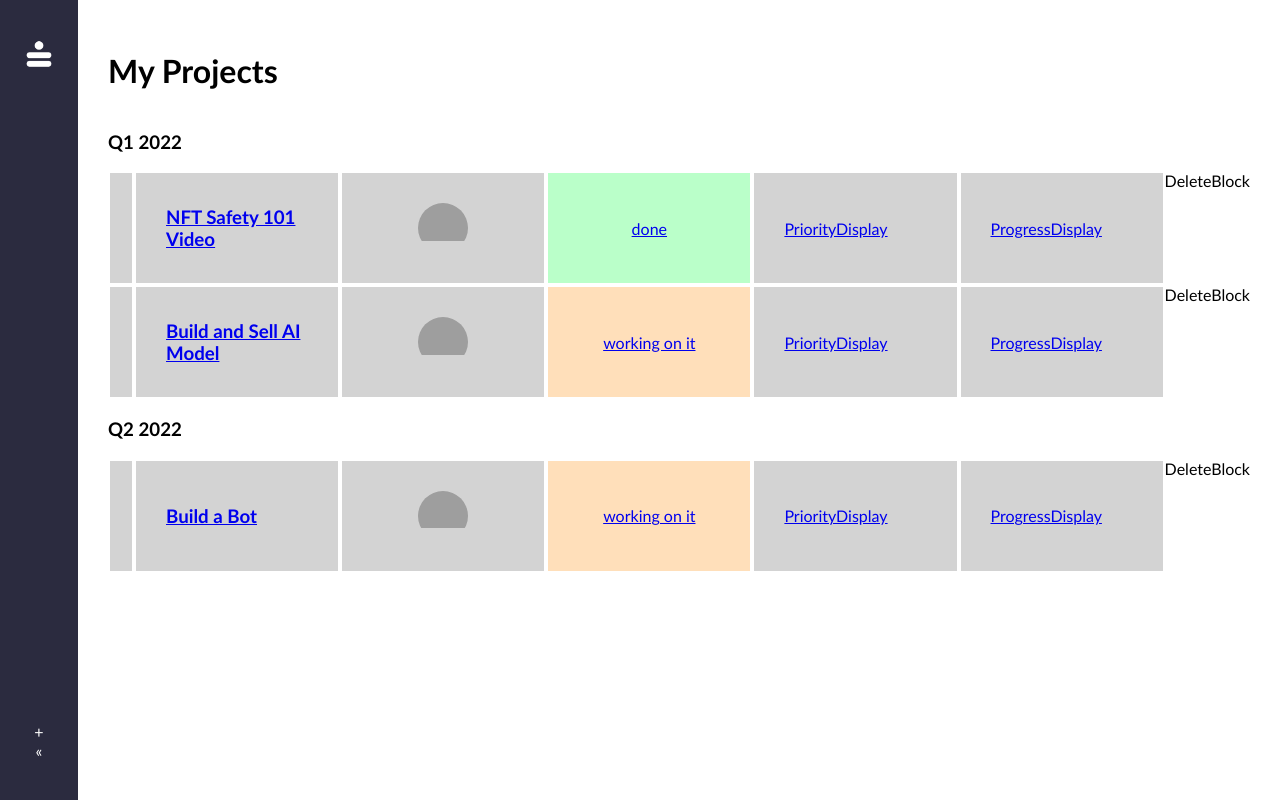
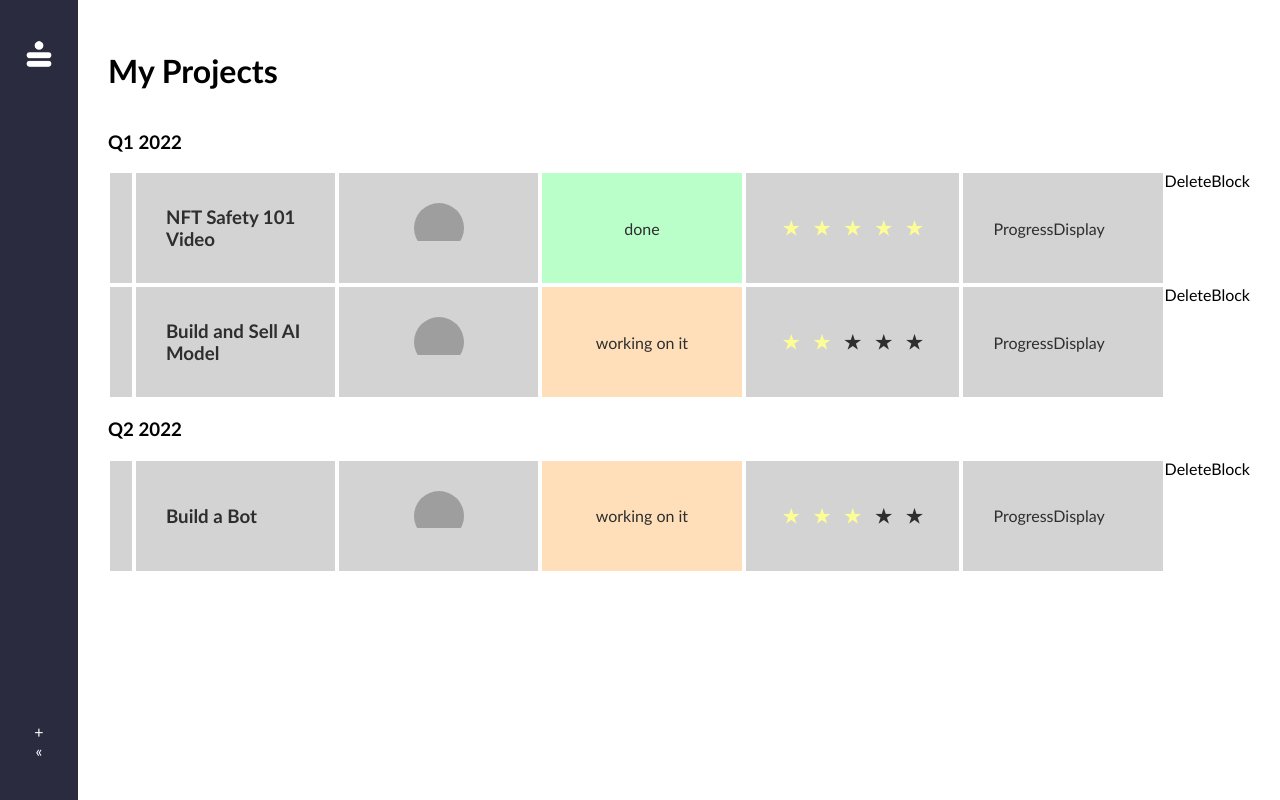
Before and after one commit to PatMiekina/monday-crm-clone, a React (Create React App) app: page / in a window 1280 px wide. Built offline with nearby package versions, Linux system fonts and the light colour scheme; grey boxes are pictures that could not be loaded.

Commit message:
add priority display with styling

```diff
--- a/src/components/PriorityDisplay.js
+++ b/src/components/PriorityDisplay.js
@@ -1,6 +1,14 @@
-const PriorityDisplay = () => {
+const PriorityDisplay = ({ priority }) => {
     return (
-        <div>PriorityDisplay</div>
+        <div className='priority-display'>
+            <div className='star-container'>
+                <h3 style={{color: priority >= 1 ? 'rgb(253, 253, 150)' : ''}}>★</h3>
+                <h3 style={{color: priority >= 2 ? 'rgb(253, 253, 150)' : ''}}>★</h3>
+                <h3 style={{color: priority >= 3 ? 'rgb(253, 253, 150)' : ''}}>★</h3>
+                <h3 style={{color: priority >= 4 ? 'rgb(253, 253, 150)' : ''}}>★</h3>
+                <h3 style={{color: priority >= 5 ? 'rgb(253, 253, 150)' : ''}}>★</h3>
+            </div>
+        </div>
     )
 }
 
--- a/src/components/TicketCard.js
+++ b/src/components/TicketCard.js
@@ -13,7 +13,7 @@
                 <h3>{ticket.title}</h3>
                 <AvatarDisplay ticket={ticket}/>
                 <StatusDisplay status={ticket.status}/>
-                <PriorityDisplay/>
+                <PriorityDisplay priority={ticket.priority}/>
                 <ProgressDisplay/>
             </Link>
             <DeleteBlock/>
--- a/src/index.css
+++ b/src/index.css
@@ -6,6 +6,11 @@
 
 .app {
   display: flex;
+}
+
+#link {
+  text-decoration: none;
+  color: rgb(46, 46, 46);
 }
 
 /*--- Nav ---*/
@@ -95,3 +100,17 @@
   display: flex;
   justify-content: center;
 }
+
+.ticket-card .priority-display {
+  display: flex;
+  justify-content: center;
+}
+
+.ticket-card .priority-display .star-container {
+  display: flex;
+}
+
+.ticket-card .priority-display .star-container h3 {
+  margin: 7px;
+  padding: 0;
+}
```
